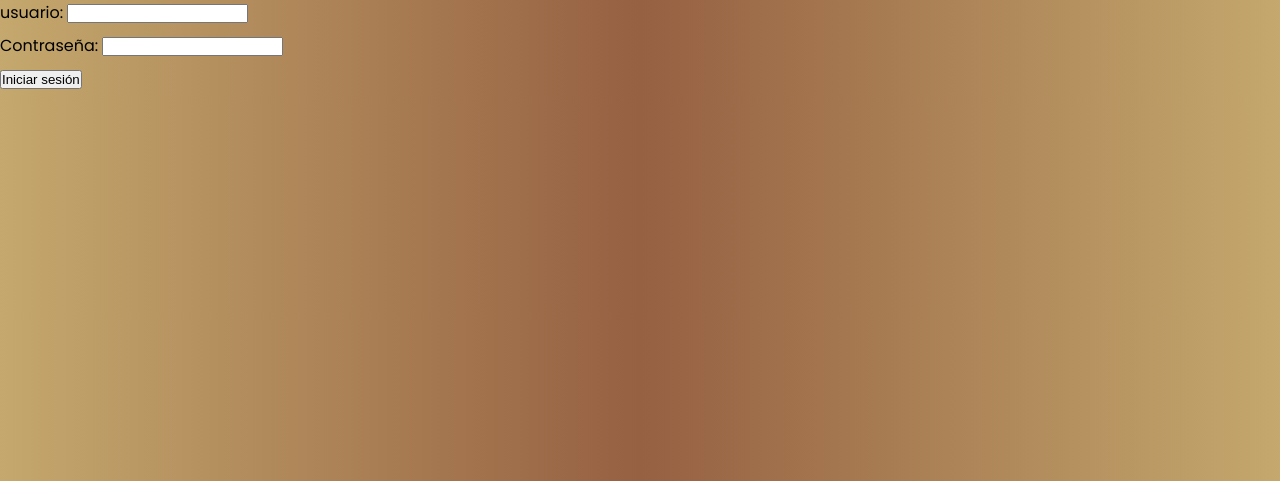
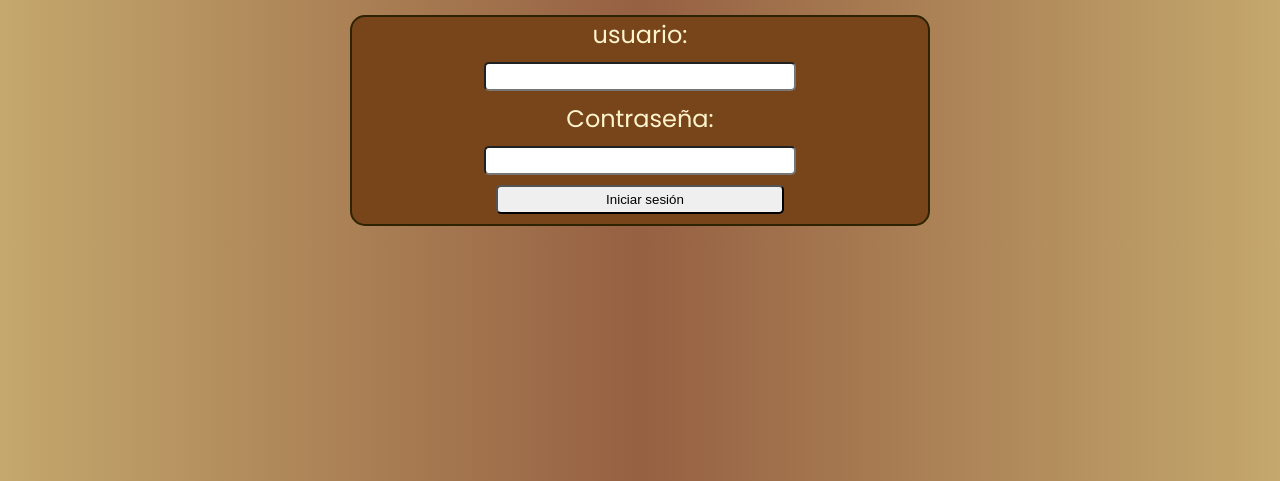
Before and after one commit to GastonSca/grupo6-cdc, a Django app: page /login in a window 1280 px wide. Shown: the part 120-601 px from the top of the page. Run offline with Django 4.2, Linux system fonts and the light colour scheme.

Commit message:
custom log

```diff
--- a/cabaniapp/templates/login/login.html
+++ b/cabaniapp/templates/login/login.html
@@ -23,11 +23,18 @@
       </div>
 
   </header>
+
+
+        <div class="container">
+            <div class="forms-cabanias">
+                <div class="perfil form-cabania" id="reservas">
+
                     {% if mensaje %}
                     <p>{{ mensaje }}</p>
                     <button type="reset" class="XSbutton" onclick="window.location.href='/'">Volver</button>
 
                     {% else %}
+
                     <form method="POST" action="{% url 'login' %}">
                         {% csrf_token %}
                         {{ form.as_p }}
@@ -35,5 +42,12 @@
 
                     </form>
                 {% endif %}
+
+                </div>
+            </div>
+        </div>
+
+
+
 </body>
 </html>
```
Lines whose indentation alone changed are shown as unchanged.
